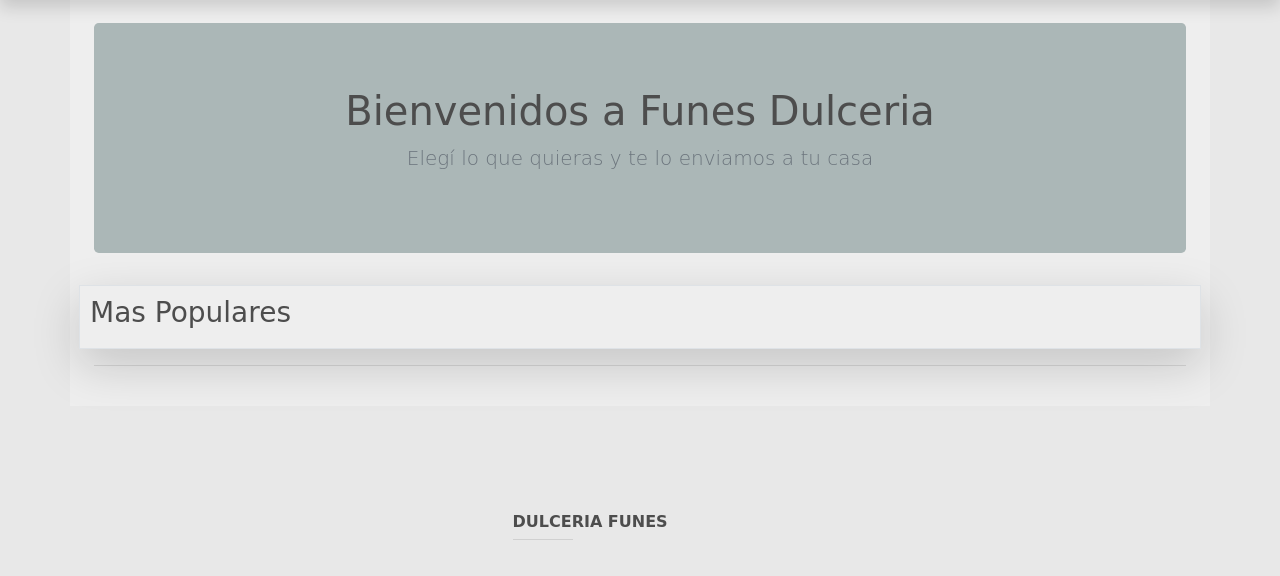
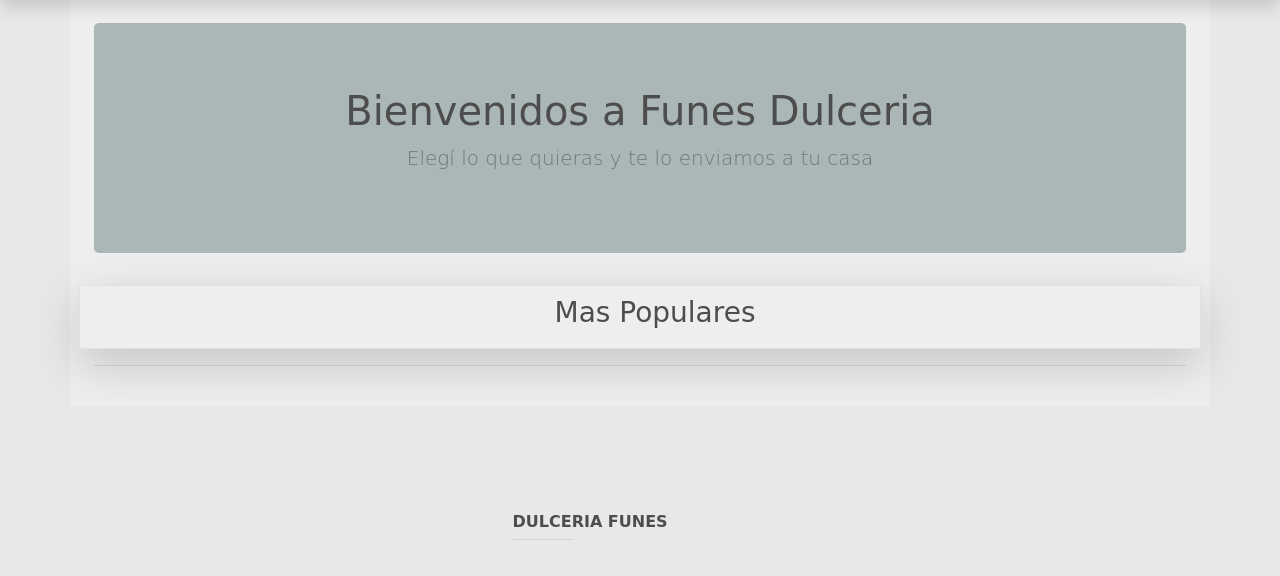
Before and after one commit to rjnocelli/ecommerce, a Django app: page / in a window 1280 px wide. Shown: the part 63-639 px from the top of the page. Run offline with Django 3.2, Linux system fonts and the light colour scheme; data that the repository does not hold is empty; some libraries are stand-ins or nearby versions; some web fonts are replaced.

Commit message:
Center 'Most Popular' element issue: #19

```diff
--- a/inventario_app/templates/inventario_app/index.html
+++ b/inventario_app/templates/inventario_app/index.html
@@ -18,8 +18,8 @@
     <p class="lead text-muted">Elegí lo que quieras y te lo enviamos a tu casa<p>
 </div>
 <div id='most-popular-container' style="padding: 10px" class="row shadow-lg border boder-light">
-    <div class='d-flex flex-row bd-highlight'>
-        <h3 style='display: flex; flex-direction:row;' class=''>Mas Populares</h3>
+    <div style="float: none; margin: 0 auto;" class='row'>
+        <h3 class=''>Mas Populares</h3>
     </div>
     <div id='most-popular-row' class="row"></div>
 </div><hr>
--- a/inventario_app/templates/inventario_app/navbar.html
+++ b/inventario_app/templates/inventario_app/navbar.html
@@ -117,7 +117,6 @@ function displayCatsOnNavbar(response){
     cats_div.insertAdjacentHTML('afterbegin', node)
     document.getElementById('cat ' + cat.id).addEventListener('click', (e)=>{
       e.preventDefault()
-      console.log("RECONOCE EL PRODUCTO", cat.id)
       let products_filtered = filterItems(cat.name.toLowerCase())
       console.log(products_filtered)
       renderSearchResults(products_filtered)
--- a/static/js/index.js
+++ b/static/js/index.js
@@ -105,7 +105,7 @@ function buildProductsList() {
     }
 
     function fetchMostPopularProducts(products) {
-        popular_products_div = document.getElementById('most-popular-container')
+        popular_products_div = document.getElementById('most-popular-row')
         popular_products_div.innerHTML = ``
         products.forEach((product) => {
             popular_products_div.innerHTML += `
```
